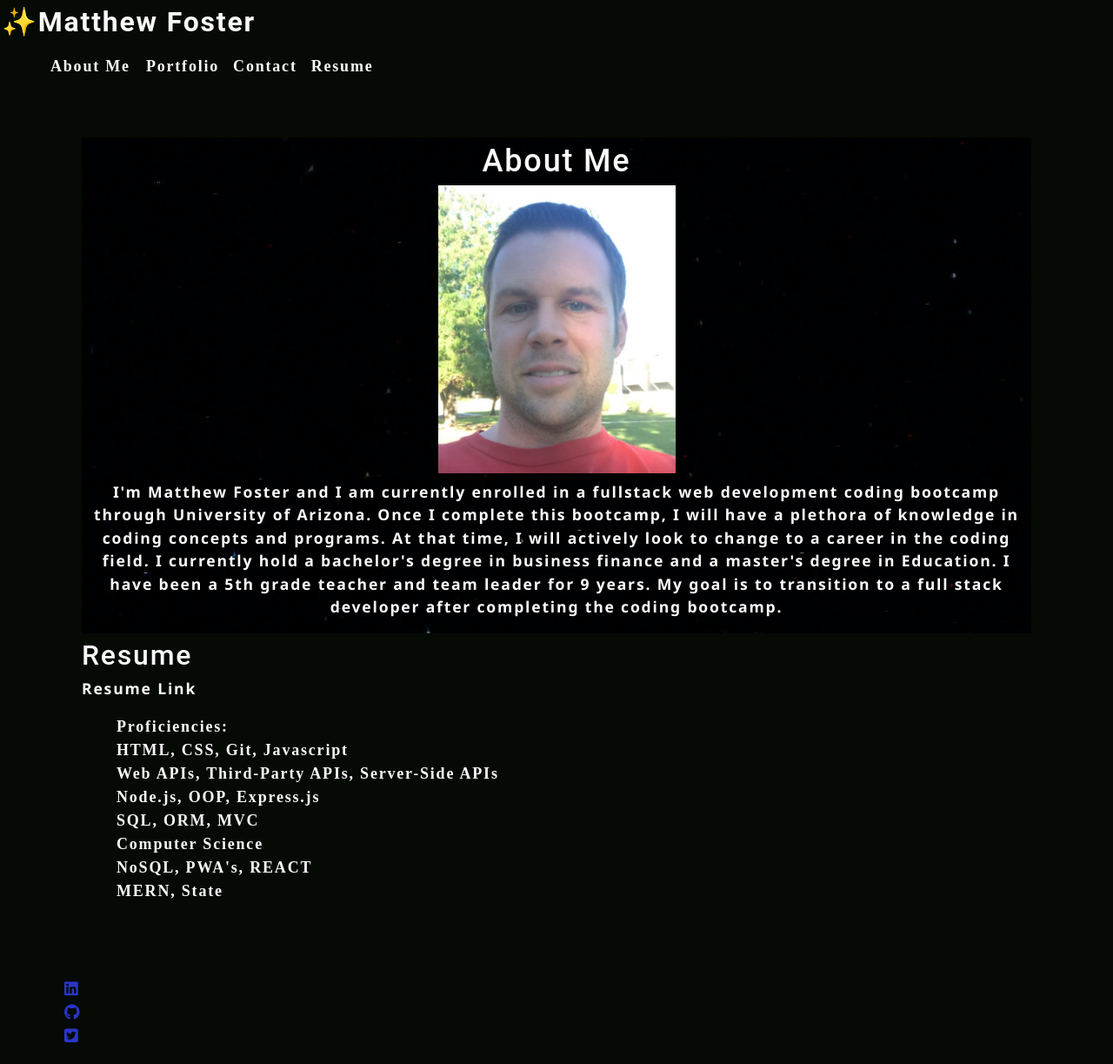
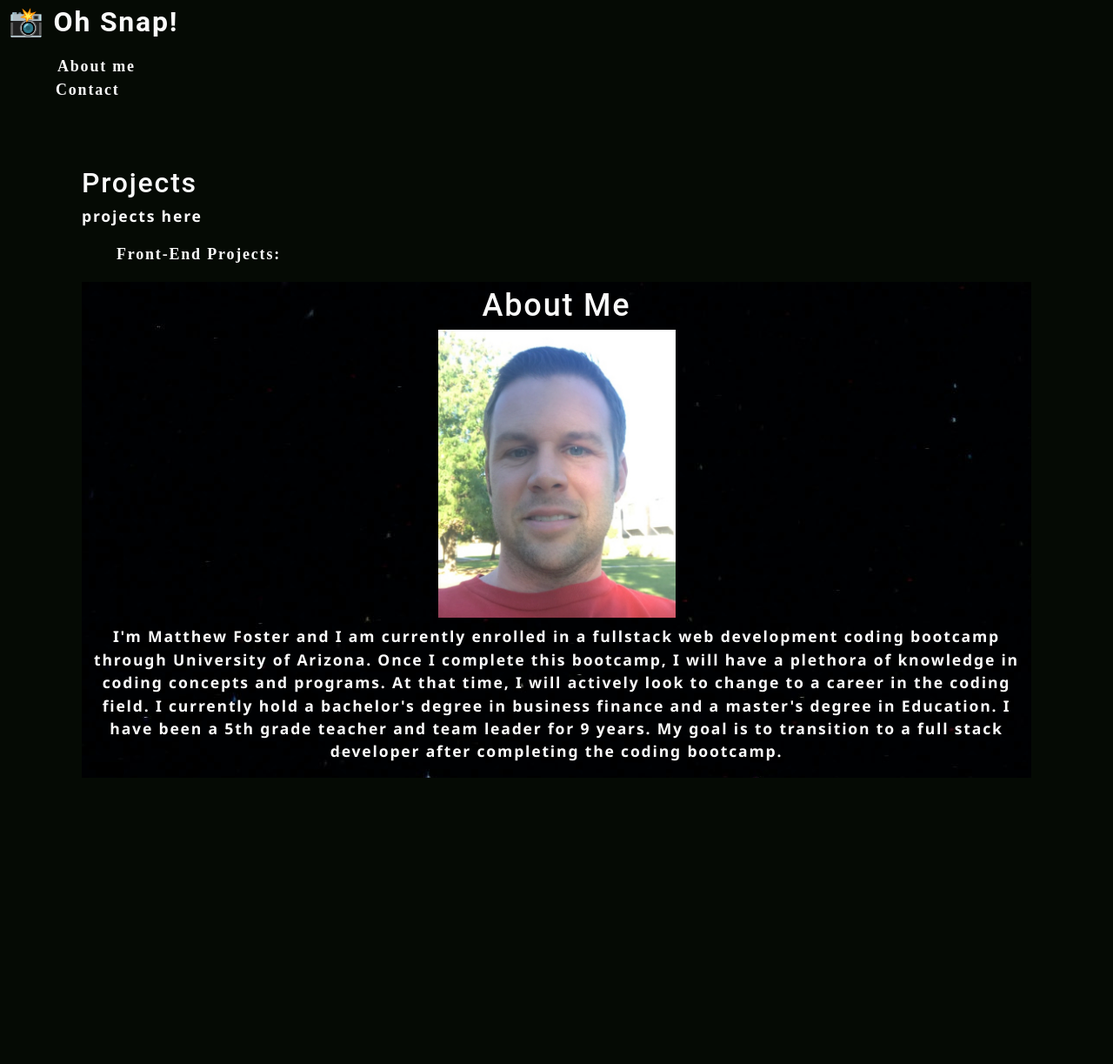
Before and after one commit to fmatthew40/matt-foster-portfolio, a React (Create React App) app: page / in a window 1280 px wide. Shown: the whole page at 87% size. After the commit the page ends 944 px from the top, so only its background shows below. Built offline with nearby package versions, Linux system fonts and the light colour scheme.

Commit message:
add project component

```diff
--- a/src/App.js
+++ b/src/App.js
@@ -1,24 +1,74 @@
 // import logo from './logo.svg';
-import React from 'react';
+import React, { useState } from 'react';
 import './App.css';
 import About from './components/About'
 import Nav from './components/Navigation'
 import Footer from './components/Footer'
 import Resume from './components/Resume'
+import Project from './components/Project'
+
+// function App() {
+//   const [categories] = useState([]);
+//   const [currentCategory, setCurrentCategory] = useState(categories[0]);
+
+
+//   return (
+//     <div>
+//       <Nav
+//       // categories={categories}
+//       //   setCurrentCategory={setCurrentCategory}
+//       //   currentCategory={currentCategory}
+//       ></Nav>
+//       <main>
+//         <About></About>
+//         <Resume></Resume>
+//       </main>
+//       <footer>
+//         <Footer></Footer>
+//       </footer>
+//     </div>
+//   );
+// }
+
 
 function App() {
+  const [categories] = useState([
+    {
+      name: 'commercial',
+      description: 'Photos of grocery stores, food trucks, and other commercial projects',
+    },
+    { name: 'portraits', description: 'Portraits of people in my life' },
+    { name: 'food', description: 'Delicious delicacies' },
+    { name: 'landscape', description: 'Fields, farmhouses, waterfalls, and the beauty of nature' },
+  ]);
+
+  const [currentCategory, setCurrentCategory] = useState(categories[0]);
+
+  const [contactSelected, setContactSelected] = useState(false);
+
   return (
     <div>
-      <Nav></Nav>
+      <Nav
+        categories={categories}
+        setCurrentCategory={setCurrentCategory}
+        currentCategory={currentCategory}
+        contactSelected={contactSelected}
+        setContactSelected={setContactSelected}
+      ></Nav>
       <main>
-        <About></About>
-        <Resume></Resume>
+        {!contactSelected ? (
+          <>
+            <Project currentCategory={currentCategory}></Project>
+            <About></About>
+          </>
+        ) : (
+            <Resume></Resume>
+          )}
       </main>
-      <footer>
-        <Footer></Footer>
-      </footer>
     </div>
   );
 }
 
+
+
 export default App;
--- a/src/components/Footer/index.js
+++ b/src/components/Footer/index.js
@@ -6,13 +6,13 @@ function Footer() {
             <div>
                 <ul className="mx-2">
                     <li>
-                        <a href = "https://linkedin.com/in/matthew-foster-513987234" target="_blank"><i class="fa-brands fa-linkedin"></i></a>
+                        <a href = "https://linkedin.com/in/matthew-foster-513987234" target="_blank" rel="noreferrer"><i class="fa-brands fa-linkedin"></i></a>
                     </li>
                     <li>
-                        <a href="https://github.com/fmatthew40" target="_blank"><i class="fa-brands fa-github"></i></a>
+                        <a href="https://github.com/fmatthew40" target="_blank" rel="noreferrer"><i class="fa-brands fa-github"></i></a>
                     </li>
                     <li>
-                        <a href="https://twitter.com/fostmatt88" target="_blank"><i class="fa-brands fa-twitter-square"></i></a>
+                        <a href="https://twitter.com/fostmatt88" target="_blank"rel="noreferrer"><i class="fa-brands fa-twitter-square"></i></a>
                     </li>
                 </ul>
             </div>
--- a/src/components/Navigation/index.js
+++ b/src/components/Navigation/index.js
@@ -1,29 +1,89 @@
+// import React, {useState} from 'react';
+
+// function Nav() {
+//     // const [categories] = useState([])
+//     // const [currentCategory, setCurrentCategory] = useState(categories[0]);
+
+//     return(
+//         <header>
+//             <h2>
+//                 <a href="/">
+//                     <span role="img" aria-label="sparkles">✨</span>Matthew Foster
+//                 </a>
+//             </h2>
+//             <nav>
+//                 <ul className="flexrow">
+//                     <li className="mx-2">
+//                         <a href="#about">
+//                             About Me
+//                         </a>
+//                         </li>
+//                         <li>
+//                             <span>Portfolio</span>
+//                         </li>
+//                         <li className="mx-2">
+//                             <span>Contact</span>
+//                         </li>
+//                         <li>
+//                             <span>Resume</span>
+//                         </li>
+//                 </ul>
+//             </nav>
+//         </header>
+//     );
+// }
+
+// export default Nav;
+
+
+
+
+
 import React from 'react';
 
-function Nav() {
-    return(
-        <header>
+function Nav(props) {
+  const {
+    categories = [],
+    setCurrentCategory,
+    contactSelected,
+    currentCategory,
+    setContactSelected,
+  } = props;
+
+  return (
+    <header className="flex-row px-1">
       <h2>
-                <a href="/">
-                    <span role="img" aria-label="sparkles">✨</span>Matthew Foster
+        <a data-testid="link" href="/">
+          <span role="img" aria-label="camera"> 📸</span> Oh Snap!
         </a>
       </h2>
       <nav>
-                <ul className="flexrow">
+        <ul className="flex-row">
           <li className="mx-2">
-                        <a href="#about">
-                            About Me
+            <a data-testid="about" href="#about" onClick={() => setContactSelected(false)}>
+              About me
             </a>
           </li>
-                        <li>
-                            <span>Portfolio</span>
+          <li className={`mx-2 ${contactSelected && 'navActive'}`}>
+            <span onClick={() => setContactSelected(true)}>Contact</span>
           </li>
-                        <li className="mx-2">
-                            <span>Contact</span>
+          {categories.map((category) => (
+            <li
+              className={`mx-1 ${
+                currentCategory.name === category.name && !contactSelected && 'navActive'
+                }`}
+              key={category.name}
+            >
+              <span
+                onClick={() => {
+                  setCurrentCategory(category);
+                  setContactSelected(false);
+                }}
+              >
+                {/* {capitalizeFirstLetter(category.name)} */}
+              </span>
             </li>
-                        <li>
-                            <span>Resume</span>
-                        </li>
+          ))}
         </ul>
       </nav>
     </header>
--- /dev/null
+++ b/src/components/Project/index.js
@@ -0,0 +1,17 @@
+import React from 'react';
+// import resume from ''
+
+function Project() {
+    return(
+        <section>
+            <h2>Projects</h2>
+            <p>projects here</p>
+            <ul>Front-End Projects:
+
+            </ul>
+
+        </section>
+    )
+}
+
+export default Project;
--- a/src/components/Resume/index.js
+++ b/src/components/Resume/index.js
@@ -5,9 +5,9 @@ function Resume() {
     return(
         <section>
             <h2>Resume</h2>
-            <p>Resume Link</p>
-            <ul>Proficiencies:
-                <li>HTML, CSS, Git, Javascript</li>
+            <p>Download Resume</p>
+            <ul>Front-End Proficiencies:
+                <li>HTML, CSS, Javascript</li>
                 <li>Web APIs, Third-Party APIs, Server-Side APIs</li>
                 <li>Node.js, OOP, Express.js</li>
                 <li>SQL, ORM, MVC</li>
```
Also changed, not shown: src/components/Contact/index.js (added). Lines whose indentation alone changed are shown as unchanged.
